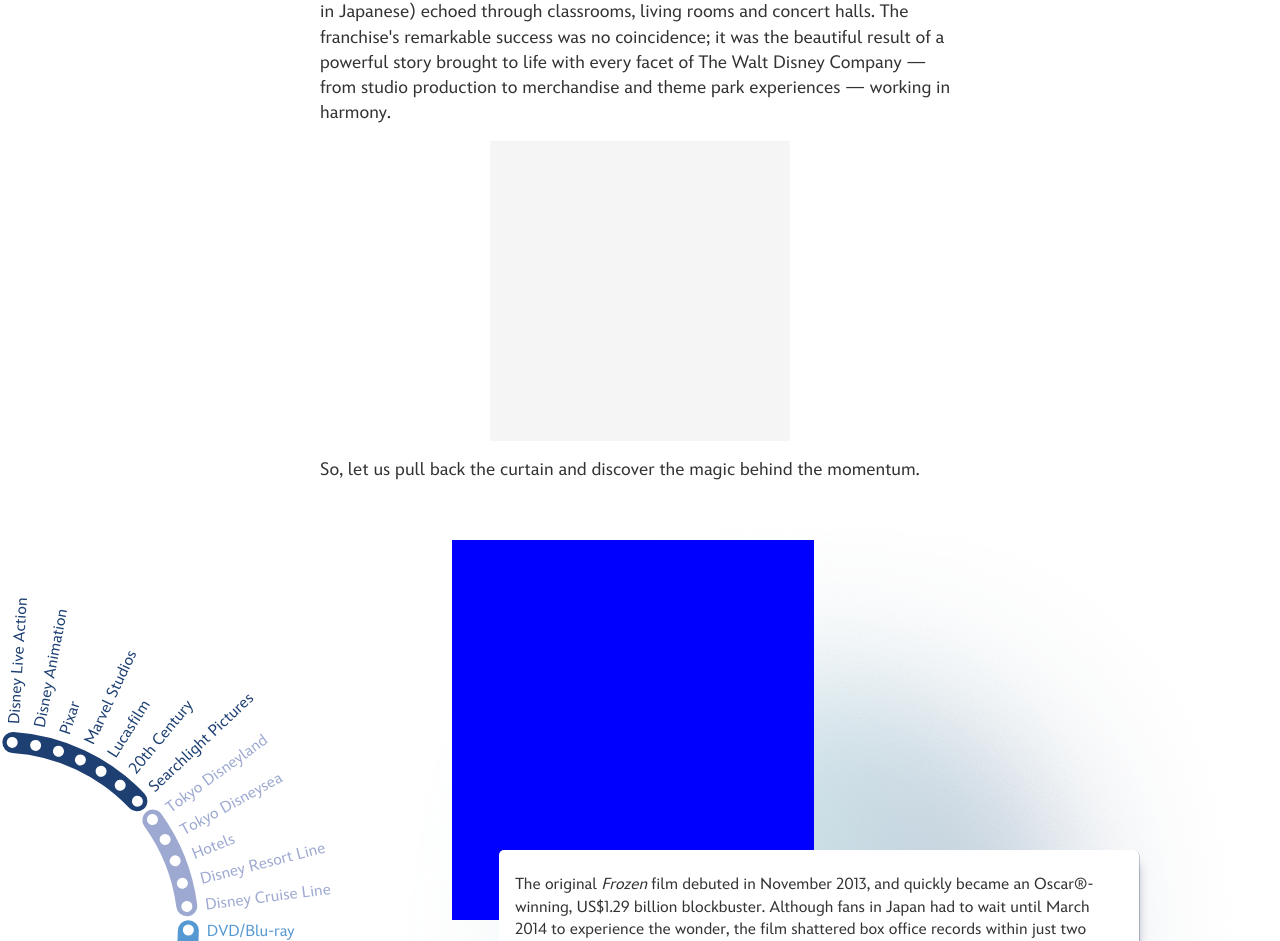
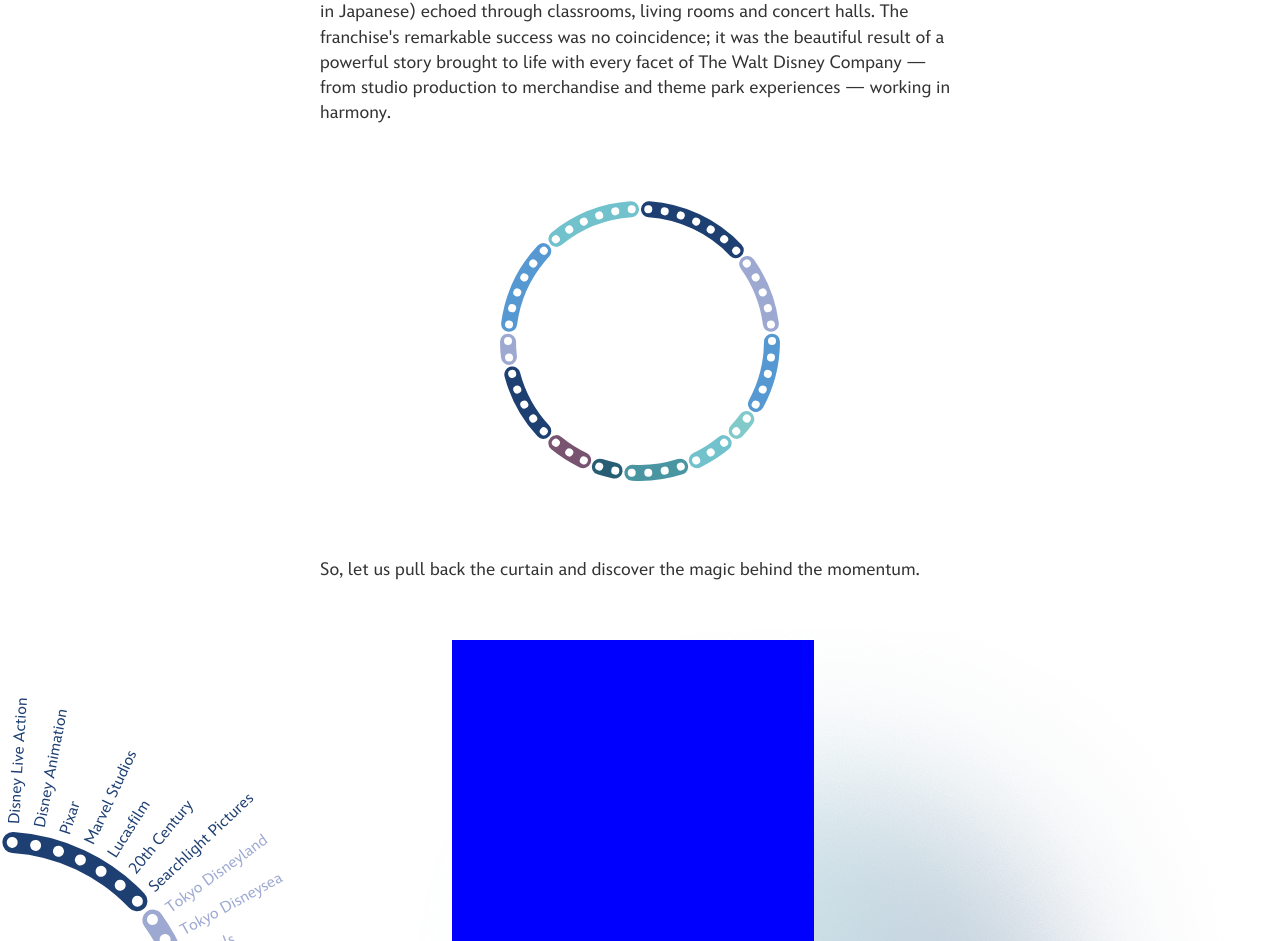
Before and after one commit to officeofjane/diana-frost-january, a SvelteKit app: page / in a window 1280 px wide. Shown: the part 1009-1950 px from the top of the page. Built offline with nearby package versions, Linux system fonts and the light colour scheme.

Commit message:
basic small wheel

```diff
--- a/src/components/Index.svelte
+++ b/src/components/Index.svelte
@@ -2,6 +2,7 @@
   import { getContext } from 'svelte';
 
   import Header from '$components/Header.svelte';
+  import SmallWheel from '$components/SmallWheel.svelte';
   import Wheel from '$components/Wheel.svelte';
   import ScrollyWrapper from '$components/ScrollyWrapper.svelte';
   import Footer from '$components/Footer.svelte';
@@ -18,7 +19,9 @@
   {#each copy.intro as p}
     <p>{@html p.text}</p>
   {/each}
-  <div class="small-wheel"></div>
+  <div class="small-wheel-wrapper">
+    <SmallWheel width=400 height=400 />
+  </div>
   <p>{@html copy.transition}</p>
 </section>
 
@@ -54,10 +57,10 @@
     float: left;
   }
 
-  .small-wheel {
-    width: 300px;
-    height: 300px;
-    margin: 0 auto;
-    background-color: whitesmoke;
+  .small-wheel-wrapper {
+    display: flex;
+    justify-content: center;
+
+    /* background-color: whitesmoke; */
   }
 </style>
--- /dev/null
+++ b/src/components/SmallWheel.svelte
@@ -0,0 +1,85 @@
+<script>
+  import { arc, pie } from "d3-shape";
+  import { range } from "d3-array";
+  import { scaleLinear } from "d3-scale";
+  import { data, NUM_NODES } from "$data/data.js";
+  import colours from "$data/colours.json";
+
+  let { width, height } = $props();
+
+  const MARGIN = 60;
+  const ARC_WIDTH = 16;
+  const NODE_RADIUS = 4;
+  const labelStartAngle = 360/NUM_NODES/2 - 90;
+
+  const toDegrees = (radians) => radians * 180/Math.PI;
+
+  const outerRadius = $derived(Math.min(width, height) * 0.5 - MARGIN);
+  const innerRadius = $derived(outerRadius - ARC_WIDTH);
+
+  const nodeScale = scaleLinear()
+    .domain([0, NUM_NODES])
+    .range([-90, 270]);
+
+  const wheelArc = $derived.by(() => {
+    const d = arc()
+      .innerRadius(innerRadius)
+      .outerRadius(outerRadius)
+      .padAngle(0.01)
+      .cornerRadius(ARC_WIDTH);
+    return d;
+  });
+
+  const wheelPie = pie()
+    .sort(null)
+    .value((d) => d.labels.length);
+  const wheelData = wheelPie(data);
+</script>
+
+<svg
+  viewBox="0, 0, {width}, {height}"
+  width={width}
+  height={height}
+>
+  <g
+    class="pie"
+    transform="translate({width/2}, {height/2})"
+  >
+    {#each wheelData as slice}
+    {@const centroid = slice.startAngle + (slice.endAngle - slice.startAngle)/2}
+    {@const category = slice.data.category}
+      <path class="arc {category}"
+        d={wheelArc(slice)}
+        fill={colours[category]}
+      />
+      <!-- TO DO: textpath for labels along an arc -->
+      <!-- <text class="category {category}"
+        x="-8"
+        dy="-0.5em"
+        fill={colours[category]}
+        text-anchor="end"
+        transform="rotate({toDegrees(centroid) + labelStartAngle}) translate({innerRadius}, 0)"
+      >
+        {slice.data.name}
+      </text> -->
+    {/each}
+  </g>
+  <g class="nodes"
+    transform="translate({width/2}, {height/2})"
+  >
+    {#each range(NUM_NODES) as node}
+      <circle class="node"
+        cx="0"
+        cy={(outerRadius-ARC_WIDTH/2)}
+        r={NODE_RADIUS}
+        transform="rotate({nodeScale(node)})"
+      />
+    {/each}
+  </g>
+</svg>
+
+<style>
+  .node {
+    fill: white;
+  }
+</style>
```
